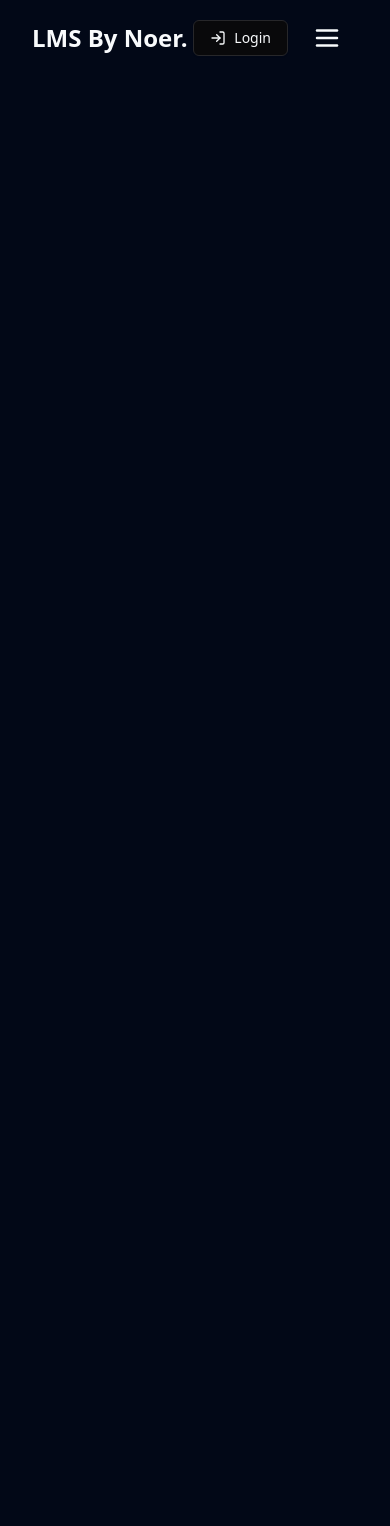
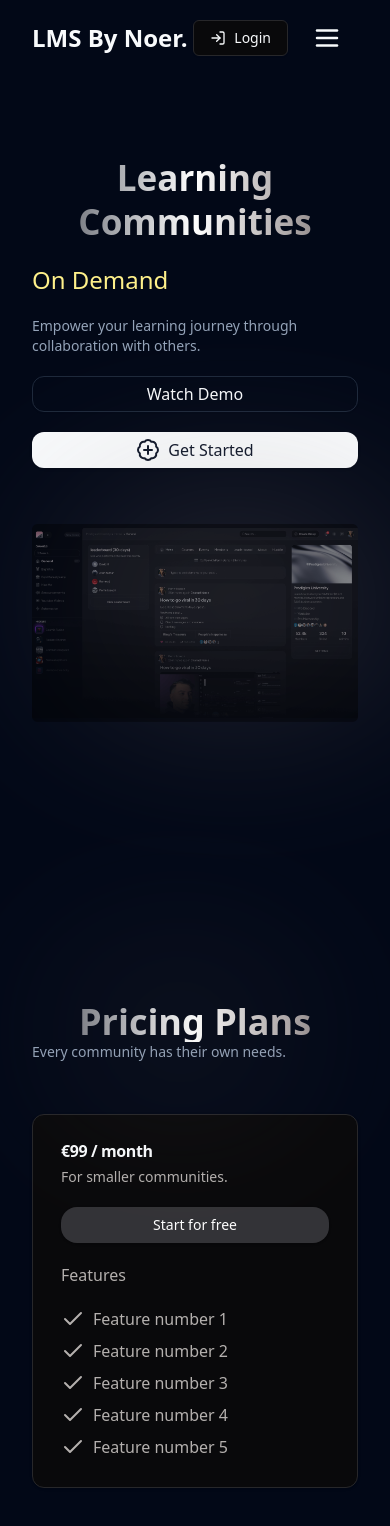
Before and after one commit to NoerGitKat/lms-next, a Next.js app: page / in a window 390 px wide. Shown: the top 1526 px of the page. Before the commit the page ends 920 px from the top, so only its background shows below. Built offline with nearby package versions, Linux system fonts and the light colour scheme.

Commit message:
feat: added pricing in landing

```diff
--- /dev/null
+++ b/src/app/(landing)/_components/call-to-action/index.tsx
@@ -0,0 +1,37 @@
+import GradientText from '@/components/global/gradient-text';
+import { Button } from '@/components/ui/button';
+import { BadgePlus } from 'lucide-react';
+import Link from 'next/link';
+import React from 'react';
+
+const CallToAction = () => {
+    return (
+        <section className="flex flex-col items-start md:items-center gap-y-5 md:gap-y-0">
+            <GradientText
+                className="text-[35px] md:text-[40px] lg:text-[55px] xl:text-[70px] 2xl:text-[80px] leading-tight font-semibold text-center"
+                element="H1"
+            >
+                Learning Communities
+            </GradientText>
+            <h2 className="text-2xl text-yellow-200">On Demand</h2>
+            <p className="text-sm lg:py-6 md:py-4 sm:py-0 md:text-center text-left text-muted-foreground">
+                Empower your learning journey through collaboration with others.
+            </p>
+            <section className="flex md:flex-row flex-col md:justify-center gap-5 md:mt-5 w-full">
+                <Button
+                    variant="outline"
+                    className="rounded-xl bg-transparent text-base"
+                >
+                    Watch Demo
+                </Button>
+                <Link href="/sign-in">
+                    <Button className="rounded-xl text-base flex gap-2 w-full">
+                        <BadgePlus /> Get Started
+                    </Button>
+                </Link>
+            </section>
+        </section>
+    );
+};
+
+export default CallToAction;
--- /dev/null
+++ b/src/app/(landing)/_components/pricing/index.tsx
@@ -0,0 +1,66 @@
+import BackdropGradient from '@/components/global/backdrop-gradient';
+import GradientText from '@/components/global/gradient-text';
+import { Button } from '@/components/ui/button';
+import { Card, CardDescription, CardTitle } from '@/components/ui/card';
+import { CheckIcon } from 'lucide-react';
+import Link from 'next/link';
+
+export const Pricing = () => {
+    return (
+        <div
+            className="w-full pt-20 flex flex-col items-center gap-3"
+            id="pricing"
+        >
+            <BackdropGradient className="w-8/12 h-full opacity-40 flex flex-col items-center">
+                <GradientText
+                    className="text-4xl font-semibold text-center"
+                    element="H2"
+                >
+                    Pricing Plans
+                </GradientText>
+                <p className="text-sm md:text-center text-left text-muted-foreground">
+                    Every community has their own needs.
+                </p>
+            </BackdropGradient>
+            <Card className="p-7 mt-10 md:w-auto w-full bg-themeBlack border-themeGray">
+                <section className="flex flex-col gap-2">
+                    <CardTitle>€99 / month</CardTitle>
+                    <CardDescription className="text-[#B4B0AE]">
+                        For smaller communities.
+                    </CardDescription>
+                    <Link href="#" className="w-full mt-3">
+                        <Button
+                            variant="default"
+                            className="bg-[#333337] w-full rounded-2xl text-white hover:text-[#333337]"
+                        >
+                            Start for free
+                        </Button>
+                    </Link>
+                </section>
+                <section className="flex flex-col gap-2 text-[#B4B0AE] mt-5">
+                    <p>Features</p>
+                    <span className="flex gap-2 mt-3 items-center">
+                        <CheckIcon />
+                        Feature number 1
+                    </span>
+                    <span className="flex gap-2 items-center">
+                        <CheckIcon />
+                        Feature number 2
+                    </span>
+                    <span className="flex gap-2 items-center">
+                        <CheckIcon />
+                        Feature number 3
+                    </span>
+                    <span className="flex gap-2 items-center">
+                        <CheckIcon />
+                        Feature number 4
+                    </span>
+                    <span className="flex gap-2 items-center">
+                        <CheckIcon />
+                        Feature number 5
+                    </span>
+                </section>
+            </Card>
+        </div>
+    );
+};
--- /dev/null
+++ b/src/app/(landing)/_components/snippet/index.tsx
@@ -0,0 +1,21 @@
+import Image from 'next/image';
+
+const LandingSnippet = () => {
+    return (
+        <section className="relative py-14">
+            <div className="w-full h-3/6 absolute rounded-[50%] radial--blur opacity-40 mx-10" />
+            <div className="w-full aspect-video relative">
+                <Image
+                    priority
+                    src="/snippet.png"
+                    className="opacity-[0.5] object-contain"
+                    alt="Dashboard Screenshot"
+                    height={800}
+                    width={800}
+                />
+            </div>
+        </section>
+    );
+};
+
+export default LandingSnippet;
--- a/src/app/(landing)/page.tsx
+++ b/src/app/(landing)/page.tsx
@@ -1,5 +1,21 @@
+import dynamic from 'next/dynamic';
+import CallToAction from './_components/call-to-action';
+import LandingSnippet from './_components/snippet';
+
+const DynamicPricing = dynamic(
+    () =>
+        import('./_components/pricing').then((component) => component.Pricing),
+    { ssr: true },
+);
+
 export default function Home() {
     return (
-        <div className="grid grid-rows-[20px_1fr_20px] items-center justify-items-center min-h-screen p-8 pb-20 gap-16 sm:p-20 font-[family-name:var(--font-geist-sans)]"></div>
+        <main className="md:px-10 py-20 flex flex-col items-center gap-36">
+            <section>
+                <CallToAction />
+                <LandingSnippet />
+            </section>
+            <DynamicPricing />
+        </main>
     );
 }
--- /dev/null
+++ b/src/components/global/backdrop-gradient/index.tsx
@@ -0,0 +1,23 @@
+import { cn } from '@/lib/utils';
+
+type Props = {
+    children: React.ReactNode;
+    className?: string;
+    container?: string;
+};
+
+const BackdropGradient = ({ children, className, container }: Props) => {
+    return (
+        <section className={cn('relative w-full flex flex-col', container)}>
+            <div
+                className={cn(
+                    'absolute rounded-[50%] radial--blur mx-10',
+                    className,
+                )}
+            />
+            {children}
+        </section>
+    );
+};
+
+export default BackdropGradient;
--- /dev/null
+++ b/src/components/global/gradient-text/index.tsx
@@ -0,0 +1,24 @@
+import { cn } from '@/lib/utils';
+
+type Props = {
+    element?: 'H1' | 'H2';
+    children: React.ReactNode;
+    className?: string;
+};
+
+const GradientText = ({ children, className, element }: Props) => {
+    switch (element) {
+        case 'H1':
+            return (
+                <h1 className={cn(className, 'text-gradient')}>{children}</h1>
+            );
+        case 'H2':
+            return (
+                <h2 className={cn(className, 'text-gradient')}>{children}</h2>
+            );
+        default:
+            return <p className={cn(className, 'text-gradient')}>{children}</p>;
+    }
+};
+
+export default GradientText;
```
Also changed, not shown: public/snippet.png (added).
